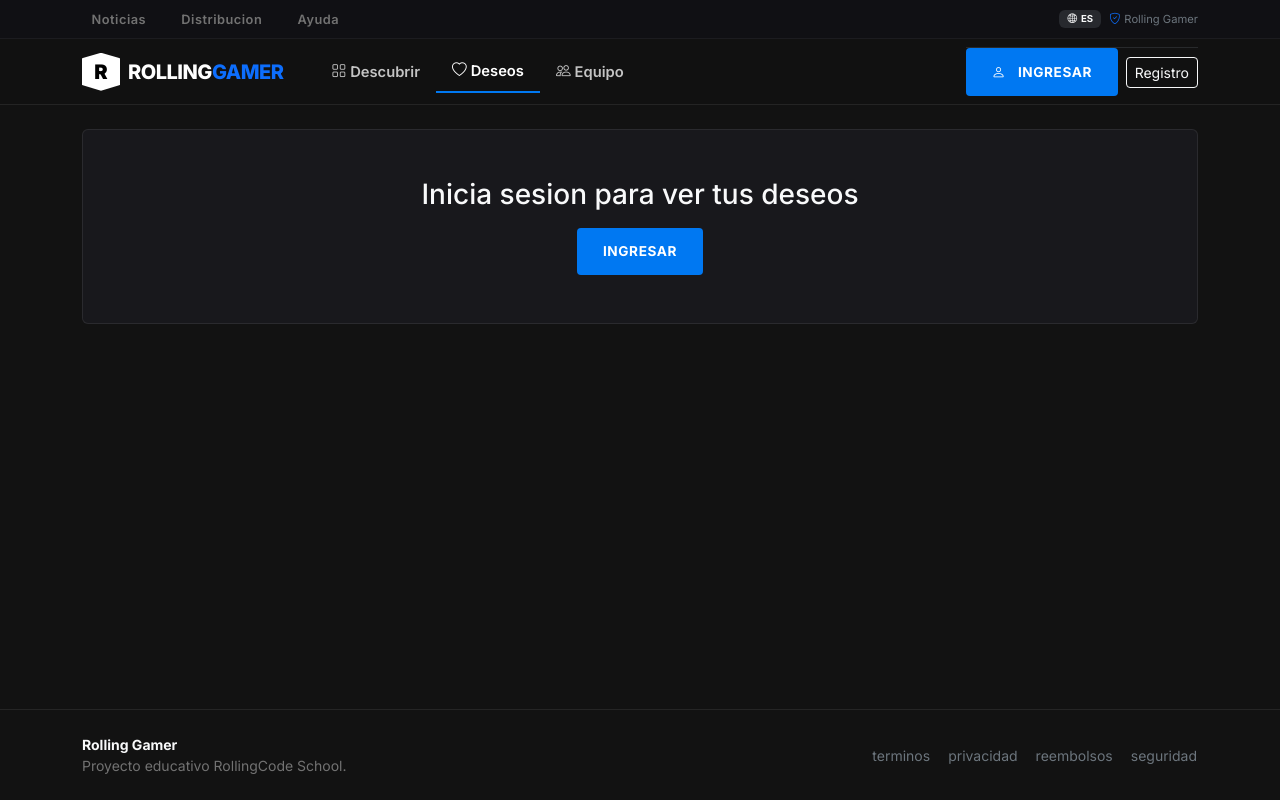
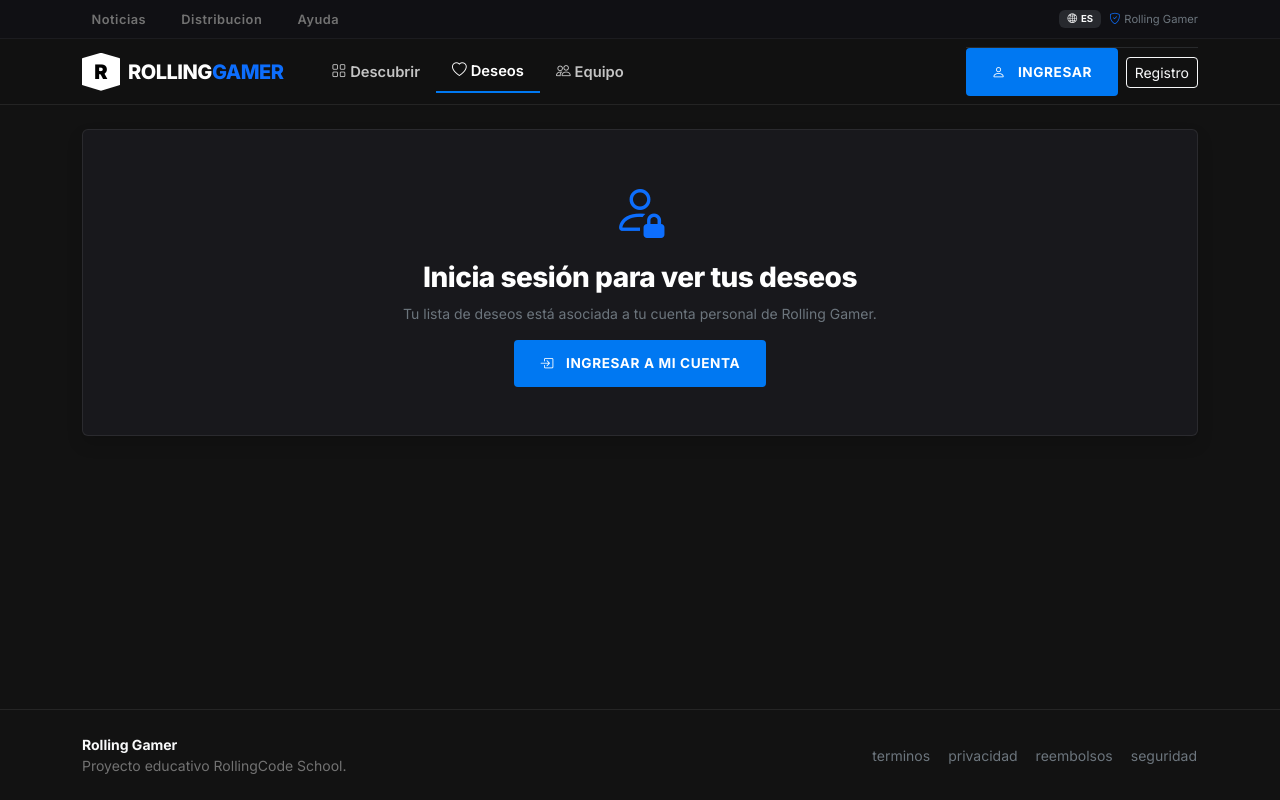
Before and after one commit to Franc-Devel/byte-brothers-rolling-gamer, a React (Vite) app: page /wishlist in a window 1280 px wide. Built offline with nearby package versions, Linux system fonts and the light colour scheme.

Commit message:
feat(c14): resolver recepcion de juegos por props y filtrado seguro por cuenta activa

```diff
--- a/src/components/pages/Wishlist.jsx
+++ b/src/components/pages/Wishlist.jsx
@@ -3,11 +3,27 @@ import { Link } from "react-router-dom";
 import { useAuth } from "../../context/AuthContext.jsx";
 import { useProductos } from "../../context/ProductosContext.jsx";
 
-const Wishlist = () => {
+const Wishlist = ({ juegos: juegosProp }) => {
   const { usuarioActual, getWishlistJuegos, toggleWishlist } = useAuth();
   const { productos } = useProductos();
-  const juegos = getWishlistJuegos(productos);
-  if (!usuarioActual) return <div className="epic-box p-5 text-center"><h1 className="h3">Inicia sesion para ver tus deseos</h1><Button as={Link} to="/login" className="btn-epic-primary mt-2">Ingresar</Button></div>;
+
+  const listaDisponible = Array.isArray(juegosProp) && juegosProp.length > 0 ? juegosProp : (productos || []);
+  const juegos = usuarioActual && getWishlistJuegos ? getWishlistJuegos(listaDisponible) : [];
+
+  if (!usuarioActual) {
+    return (
+      <div className="epic-box p-5 text-center shadow">
+        <i className="bi bi-person-lock display-4 text-primary mb-3 d-block" />
+        <h1 className="epic-heading h3 mb-2">Inicia sesión para ver tus deseos</h1>
+        <p className="text-secondary small mb-3">
+          Tu lista de deseos está asociada a tu cuenta personal de Rolling Gamer.
+        </p>
+        <Button as={Link} to="/login" state={{ tab: "login" }} className="btn-epic-primary">
+          <i className="bi bi-box-arrow-in-right me-1" />Ingresar a mi cuenta
+        </Button>
+      </div>
+    );
+  }
   return (
     <>
       <h1 className="epic-heading h3 mb-4">Mi lista de deseos</h1>
```
